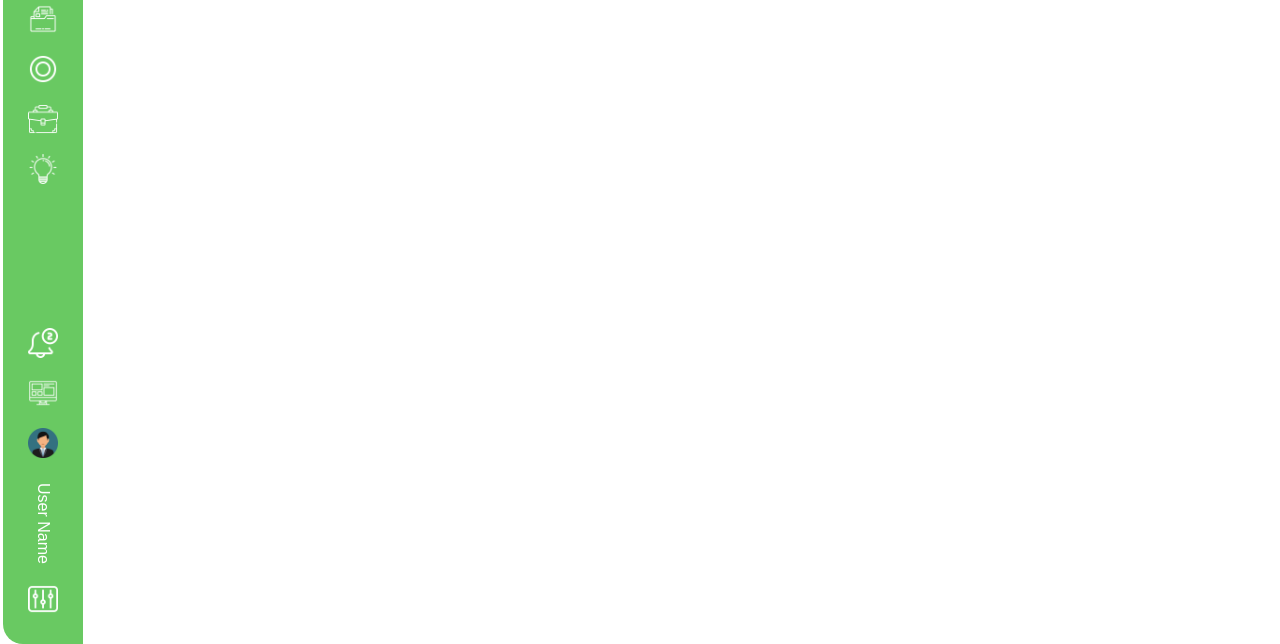
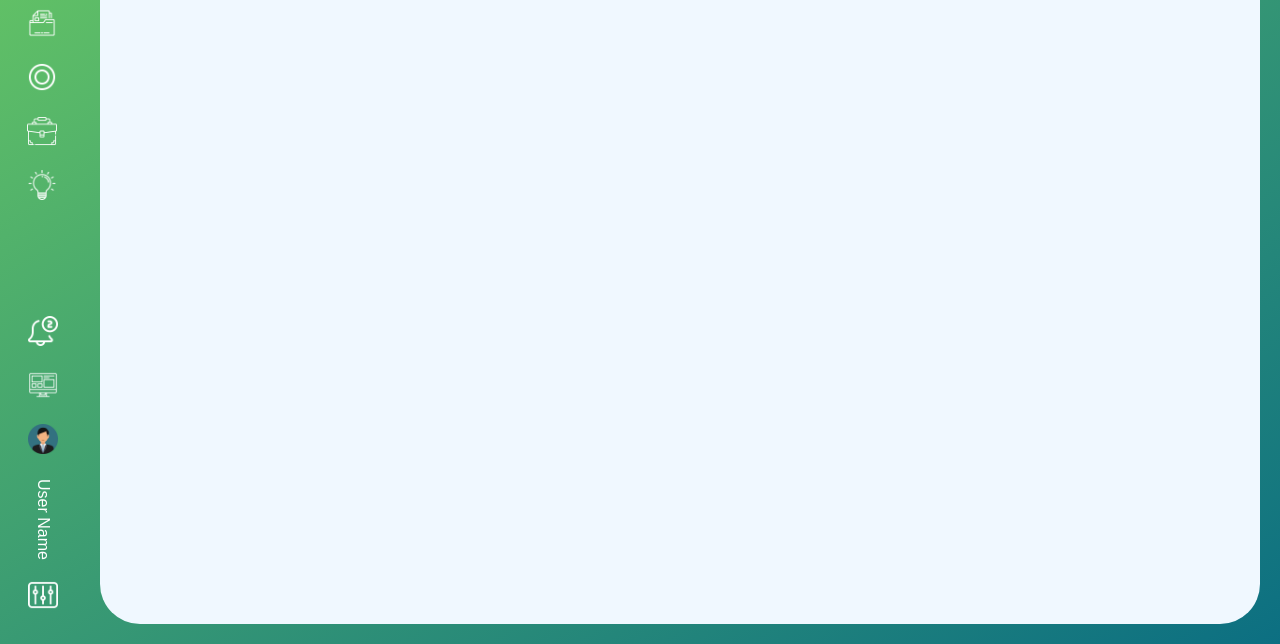
Before and after one commit to VictorAlencar00/dashboard, a plain HTML site: page index.html in a window 1280 px wide. Shown: the part 156-800 px from the top of the page. Drawn offline with Linux system fonts and the light colour scheme.

Commit message:
container criado

```diff
--- a/style.css
+++ b/assets/styles/aside.css
@@ -1,15 +1,7 @@
-*{
-    margin: 0;
-    box-sizing: border-box;
-}
 aside{
     display: flex;
     flex-direction: column;
-    background-color: #69c962;
-    width: 80px;
     height: 100vh;
-    border-top-left-radius: 20px;
-    border-bottom-left-radius: 20px;
     gap: 20vw;
     margin-left: 3px;
 }
--- /dev/null
+++ b/assets/styles/global.css
@@ -0,0 +1,18 @@
+*{
+    margin: 0;
+    padding: 0;
+    box-sizing: border-box;
+}
+#container {
+    display: flex;
+    background: linear-gradient(-30deg, #0c6f82, #6ac963);
+}
+#aside {
+    width: 80px;
+}
+#content {
+    width: calc(100vw - 80px);
+    background-color: aliceblue;
+    margin: 20px;
+    border-radius: 40px;
+}
--- a/index.html
+++ b/index.html
@@ -1,13 +1,16 @@
+<!DOCTYPE html>
 <html lang="pt-br">
 <head>
     <meta charset="UTF-8">
     <meta name="viewport" content="width=device-width, initial-scale=1.0">
-    <title>asidebar
+    <title>
+        Dashboard
     </title>
-    <link rel="stylesheet" href="style.css">
+    <link rel="stylesheet" href="./assets/styles/aside.css">
+    <link rel="stylesheet" href="./assets/styles/global.css">
 </head>
-<body>
-    <aside>
+<body id="container">
+    <aside id="aside">
         <nav class="aside-nav-1">
             <ul>
                 <li class="logo"><img src="icons/logo.png" alt="logo"></li>
@@ -29,5 +32,8 @@
             </ul>
         </nav>
     </aside>
+    <main id="content">
+
+    </main>
 </body>
 </html>
```
